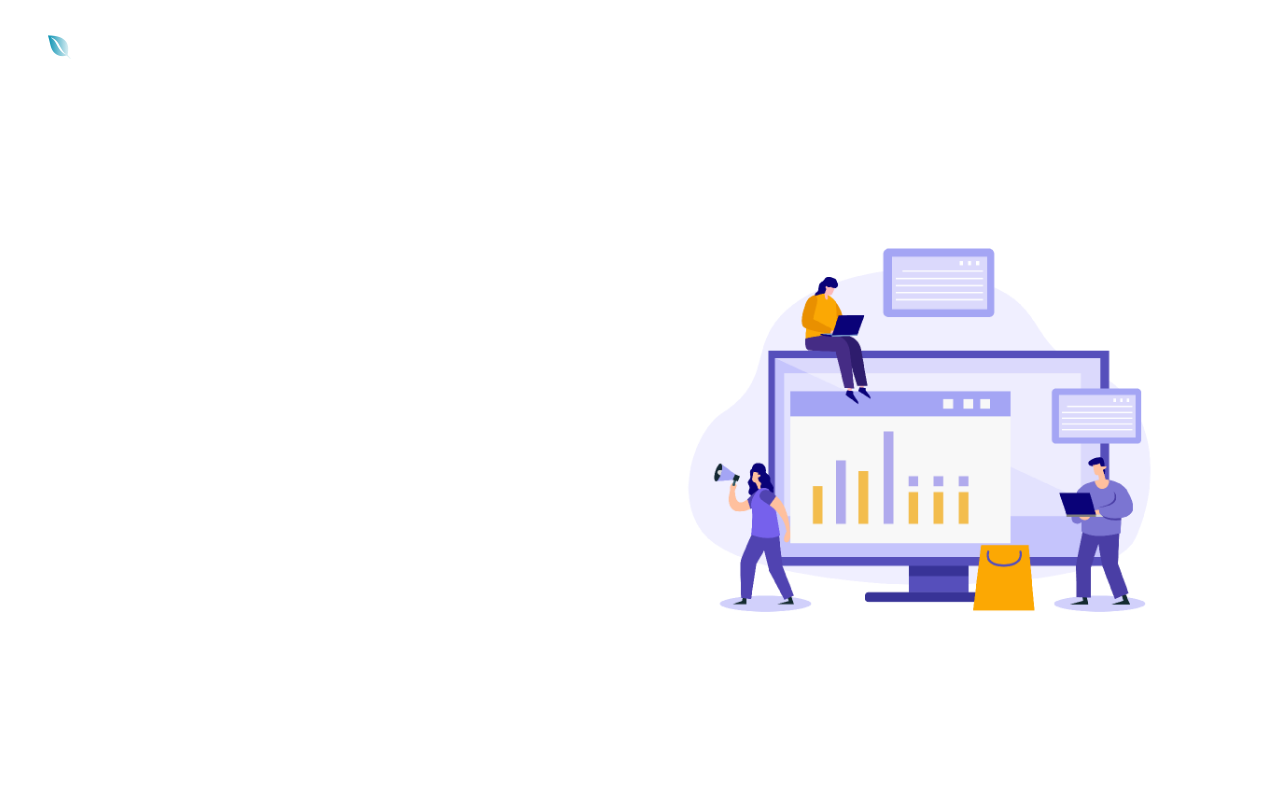
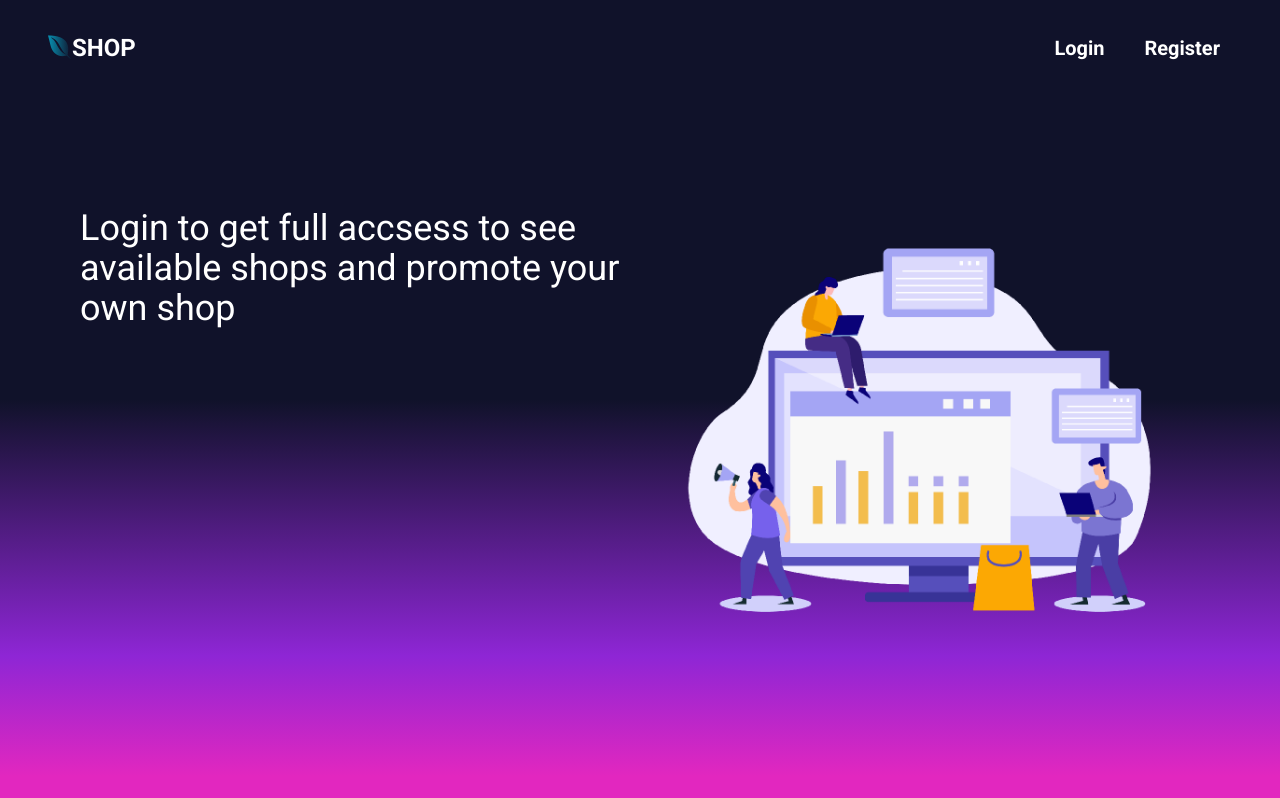
Before and after one commit to gintare-ces/Gintare_Cesiuliene_baigiamasis_darbas, a React (Vite) app: page / in a window 1280 px wide. Built offline with nearby package versions, Linux system fonts and the light colour scheme; no server answers.

Commit message:
app css rules

```diff
--- a/src/styles/App.css
+++ b/src/styles/App.css
@@ -5,13 +5,17 @@
 @layer base {
     html {
         font-family: 'Roboto', sans-serif;
+        background-repeat: no-repeat;
+        background-size: cover;
+        width: 100%;
+        height: 100%;
+        background: rgb(16, 18, 42);
+        background: linear-gradient(180deg, rgba(16, 18, 42, 1) 50%, rgba(142, 38, 213, 1) 82%, rgba(226, 39, 191, 1) 97%);
     }
+
 }
-/* @layer utilities {
-    .nav_link {
-        @apply px-4 py-4 text-xl font-roboto text-white;
-    }
-    .links {
-        @apply bg-fuchsia-600;
-    }
-} */
+
+body {
+    /* background-color: #1a202c; Fallback color for non-supported browsers */
+
+}
--- a/tailwind.config.js
+++ b/tailwind.config.js
@@ -1,11 +1,19 @@
-/** @type {import('tailwindcss').Config} */
-export default {
+// tailwind.config.js
+
+module.exports = {
   content: [
-    "./src/**/*.{js,ts,jsx,tsx}"
+    './src/**/*.{js,ts,jsx,tsx}',
   ],
   theme: {
-    extend: {},
+    extend: {
+      colors: {
+        primary: '#FF0000',
+      },
+      backgroundImage: {
+        'hero': "./src/img/2802373_5149.jpg",
+      },
       container: {
+        center: true,
         padding: {
           DEFAULT: '1rem',
           sm: '2rem',
@@ -15,5 +23,6 @@
         },
       },
     },
+  },
   plugins: [],
-}
+};
```
Lines whose indentation alone changed are shown as unchanged.
